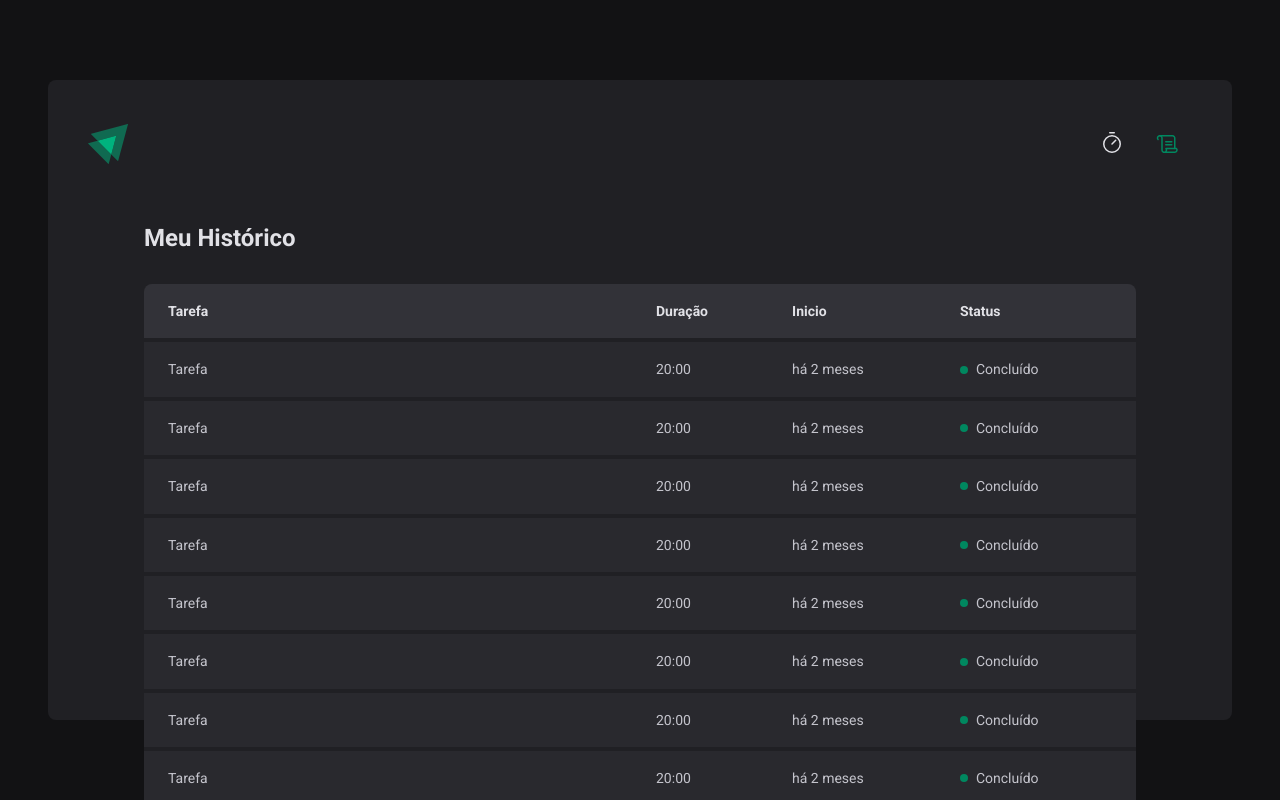
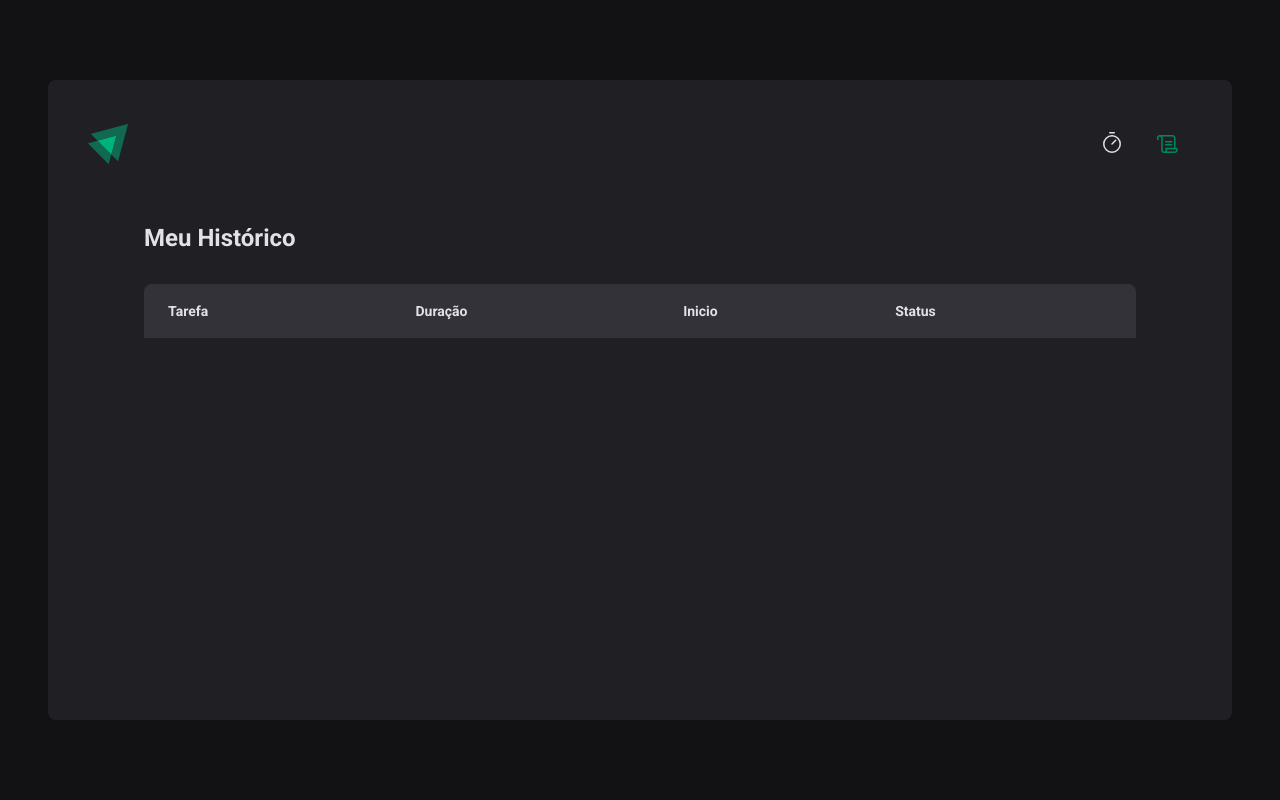
Before and after one commit to ivopr/timer-ignite-02, a React (Vite) app: page /history in a window 1280 px wide. Shown: the top 800 px of the page. Built offline with nearby package versions, Linux system fonts and the light colour scheme.

Commit message:
feat: cycle listing

```diff
--- a/src/App.tsx
+++ b/src/App.tsx
@@ -3,12 +3,15 @@
 import { GlobalStyle } from './styles/global'
 import { Router } from './Router'
 import { BrowserRouter } from 'react-router-dom'
+import { CyclesProvider } from './contexts/Cycles'
 
 export function App() {
   return (
     <BrowserRouter>
       <ThemeProvider theme={defaultTheme}>
-        <Router />
+        <CyclesProvider>
+          <Router />
+        </CyclesProvider>
 
         <GlobalStyle />
       </ThemeProvider>
--- /dev/null
+++ b/src/contexts/Cycles.tsx
@@ -0,0 +1,106 @@
+import { PropsWithChildren, createContext, useContext, useState } from 'react'
+
+interface CreateCycleData {
+  task: string
+  minutesAmount: number
+}
+
+interface Cycle {
+  id: string
+  task: string
+  minutesAmount: number
+  startDate: Date
+  interruptedDate?: Date
+  finishedDate?: Date
+}
+
+interface CyclesContextType {
+  cycles: Cycle[]
+  activeCycle: Cycle | undefined
+  activeCycleId: string | null
+  handleFinishedCycle: () => void
+  secondsPassedAmount: number
+  handleUpdateSecondsPassed: (seconds: number) => void
+  createNewCycle: (data: CreateCycleData) => void
+  interruptCurrentCycle: () => void
+}
+
+const CyclesContext = createContext({} as CyclesContextType)
+
+export function CyclesProvider({ children }: PropsWithChildren) {
+  const [cycles, setCycles] = useState<Cycle[]>([])
+  const [activeCycleId, setActiveCycleId] = useState<string | null>(null)
+  const [secondsPassedAmount, setSecondsPassedAmount] = useState(0)
+
+  function handleFinishedCycle() {
+    setCycles((oldCycles) =>
+      oldCycles.map((cycle) => {
+        if (cycle.id === activeCycleId) {
+          return {
+            ...cycle,
+            finishedDate: new Date(),
+          }
+        } else {
+          return cycle
+        }
+      }),
+    )
+    setActiveCycleId(null)
+  }
+
+  function handleUpdateSecondsPassed(seconds: number) {
+    setSecondsPassedAmount(seconds)
+  }
+
+  function createNewCycle(data: CreateCycleData) {
+    const newCycle: Cycle = {
+      id: String(new Date().getTime()),
+      minutesAmount: data.minutesAmount,
+      task: data.task,
+      startDate: new Date(),
+    }
+
+    setCycles((oldCycles) => [...oldCycles, newCycle])
+    setActiveCycleId(newCycle.id)
+    setSecondsPassedAmount(0)
+  }
+
+  function interruptCurrentCycle() {
+    setCycles((oldCycles) =>
+      oldCycles.map((cycle) => {
+        if (cycle.id === activeCycleId) {
+          return {
+            ...cycle,
+            interruptedDate: new Date(),
+          }
+        } else {
+          return cycle
+        }
+      }),
+    )
+
+    setActiveCycleId(null)
+  }
+
+  const activeCycle = cycles.find((c) => c.id === activeCycleId)
+
+  return (
+    <CyclesContext.Provider
+      value={{
+        cycles,
+        activeCycle,
+        activeCycleId,
+        handleFinishedCycle,
+        secondsPassedAmount,
+        handleUpdateSecondsPassed,
+        createNewCycle,
+        interruptCurrentCycle,
+      }}
+    >
+      {children}
+    </CyclesContext.Provider>
+  )
+}
+
+// eslint-disable-next-line react-refresh/only-export-components
+export const useCycles = () => useContext(CyclesContext)
--- a/src/pages/History/index.tsx
+++ b/src/pages/History/index.tsx
@@ -1,6 +1,11 @@
+import { useCycles } from '../../contexts/Cycles'
 import { HistoryContainer, HistoryList, Status } from './styles'
+import { formatDistanceToNow } from 'date-fns'
+import { ptBR } from 'date-fns/locale'
 
 export function History() {
+  const { cycles } = useCycles()
+
   return (
     <HistoryContainer>
       <h1>Meu Histórico</h1>
@@ -16,13 +21,28 @@
             </tr>
           </thead>
           <tbody>
-            {Array.from({ length: 20 }).map((_, i) => (
-              <tr key={i}>
-                <td>Tarefa</td>
-                <td>20:00</td>
-                <td>há 2 meses</td>
+            {cycles.map((cycle) => (
+              <tr key={cycle.id}>
+                <td>{cycle.task}</td>
+                <td>{cycle.minutesAmount} minutos</td>
                 <td>
-                  <Status variant="green">Concluído</Status>
+                  {formatDistanceToNow(cycle.startDate, {
+                    addSuffix: true,
+                    locale: ptBR,
+                  })}
+                </td>
+                <td>
+                  {cycle.finishedDate && (
+                    <Status variant="green">Concluído</Status>
+                  )}
+
+                  {cycle.interruptedDate && (
+                    <Status variant="red">Interrompido</Status>
+                  )}
+
+                  {!cycle.interruptedDate && !cycle.finishedDate && (
+                    <Status variant="yellow">Em andamento</Status>
+                  )}
                 </td>
               </tr>
             ))}
--- a/src/pages/Home/Countdown/index.tsx
+++ b/src/pages/Home/Countdown/index.tsx
@@ -1,7 +1,7 @@
-import { useContext, useEffect } from 'react'
+import { useEffect } from 'react'
 import { CountdownContainer, Separator } from './styles'
 import { differenceInSeconds } from 'date-fns'
-import { CyclesContext } from '..'
+import { useCycles } from '../../../contexts/Cycles'
 
 export function Countdown() {
   const {
@@ -10,7 +10,7 @@
     handleFinishedCycle,
     secondsPassedAmount,
     handleUpdateSecondsPassed,
-  } = useContext(CyclesContext)
+  } = useCycles()
 
   const totalSeconds = activeCycle ? activeCycle.minutesAmount * 60 : 0
 
--- a/src/pages/Home/NewCycleForm/index.tsx
+++ b/src/pages/Home/NewCycleForm/index.tsx
@@ -1,10 +1,9 @@
 import { FormContainer, MinutesAmountInput, TaskInput } from './styles'
-import { useContext } from 'react'
-import { CyclesContext } from '..'
 import { useFormContext } from 'react-hook-form'
+import { useCycles } from '../../../contexts/Cycles'
 
 export function NewCycleForm() {
-  const { activeCycle } = useContext(CyclesContext)
+  const { activeCycle } = useCycles()
   const { register } = useFormContext()
 
   return (
--- a/src/pages/Home/index.tsx
+++ b/src/pages/Home/index.tsx
@@ -8,28 +8,9 @@
 import { FormProvider, useForm } from 'react-hook-form'
 import { zodResolver } from '@hookform/resolvers/zod'
 import { z } from 'zod'
-import { createContext, useState } from 'react'
 import { NewCycleForm } from './NewCycleForm'
 import { Countdown } from './Countdown'
-
-interface Cycle {
-  id: string
-  task: string
-  minutesAmount: number
-  startDate: Date
-  interruptedDate?: Date
-  finishedDate?: Date
-}
-
-interface CyclesContextType {
-  activeCycle: Cycle | undefined
-  activeCycleId: string | null
-  handleFinishedCycle: () => void
-  secondsPassedAmount: number
-  handleUpdateSecondsPassed: (seconds: number) => void
-}
-
-export const CyclesContext = createContext({} as CyclesContextType)
+import { useCycles } from '../../contexts/Cycles'
 
 const newCycleValidationSchema = z.object({
   task: z.string().min(1, 'Informe a tarefa'),
@@ -42,9 +23,7 @@
 type NewCycleValidationType = z.infer<typeof newCycleValidationSchema>
 
 export function Home() {
-  const [cycles, setCycles] = useState<Cycle[]>([])
-  const [activeCycleId, setActiveCycleId] = useState<string | null>(null)
-  const [secondsPassedAmount, setSecondsPassedAmount] = useState(0)
+  const { activeCycle, createNewCycle, interruptCurrentCycle } = useCycles()
   const newCycleForm = useForm<NewCycleValidationType>({
     defaultValues: {
       task: '',
@@ -61,72 +40,15 @@
   } = newCycleForm
 
   function handleCreateNewCycle(data: NewCycleValidationType) {
-    const newCycle: Cycle = {
-      id: String(new Date().getTime()),
-      minutesAmount: data.minutesAmount,
-      task: data.task,
-      startDate: new Date(),
-    }
-
-    setCycles((oldCycles) => [...oldCycles, newCycle])
-    setActiveCycleId(newCycle.id)
-    setSecondsPassedAmount(0)
+    createNewCycle(data)
     reset()
   }
-
-  function handleInterruptCycle() {
-    setCycles((oldCycles) =>
-      oldCycles.map((cycle) => {
-        if (cycle.id === activeCycleId) {
-          return {
-            ...cycle,
-            interruptedDate: new Date(),
-          }
-        } else {
-          return cycle
-        }
-      }),
-    )
-
-    setActiveCycleId(null)
-  }
-
-  function handleFinishedCycle() {
-    setCycles((oldCycles) =>
-      oldCycles.map((cycle) => {
-        if (cycle.id === activeCycleId) {
-          return {
-            ...cycle,
-            finishedDate: new Date(),
-          }
-        } else {
-          return cycle
-        }
-      }),
-    )
-    setActiveCycleId(null)
-  }
-
-  function handleUpdateSecondsPassed(seconds: number) {
-    setSecondsPassedAmount(seconds)
-  }
-
-  const activeCycle = cycles.find((c) => c.id === activeCycleId)
 
   const task = watch('task')
   const isSubmitDisabled = !task || isLoading
 
   return (
     <HomeContainer>
-      <CyclesContext.Provider
-        value={{
-          activeCycle,
-          activeCycleId,
-          handleFinishedCycle,
-          secondsPassedAmount,
-          handleUpdateSecondsPassed,
-        }}
-      >
       <form onSubmit={handleSubmit(handleCreateNewCycle)}>
         <FormProvider {...newCycleForm}>
           <NewCycleForm />
@@ -135,7 +57,7 @@
         <Countdown />
 
         {activeCycle ? (
-            <StopCountdownButton onClick={handleInterruptCycle} type="button">
+          <StopCountdownButton onClick={interruptCurrentCycle} type="button">
             <HandPalm size={24} />
             Interromper
           </StopCountdownButton>
@@ -146,7 +68,6 @@
           </StartCountdownButton>
         )}
       </form>
-      </CyclesContext.Provider>
     </HomeContainer>
   )
 }
```
Lines whose indentation alone changed are shown as unchanged.
